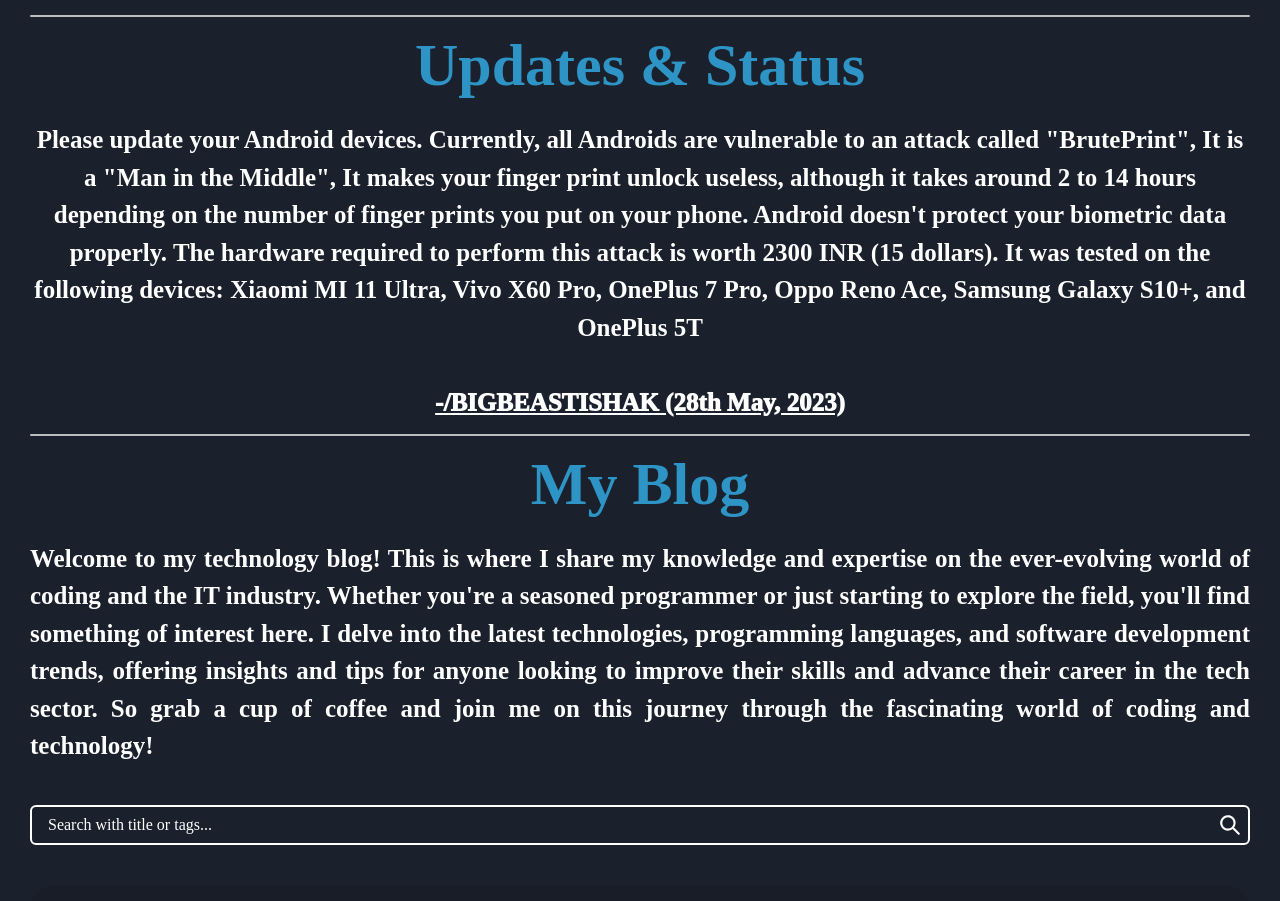
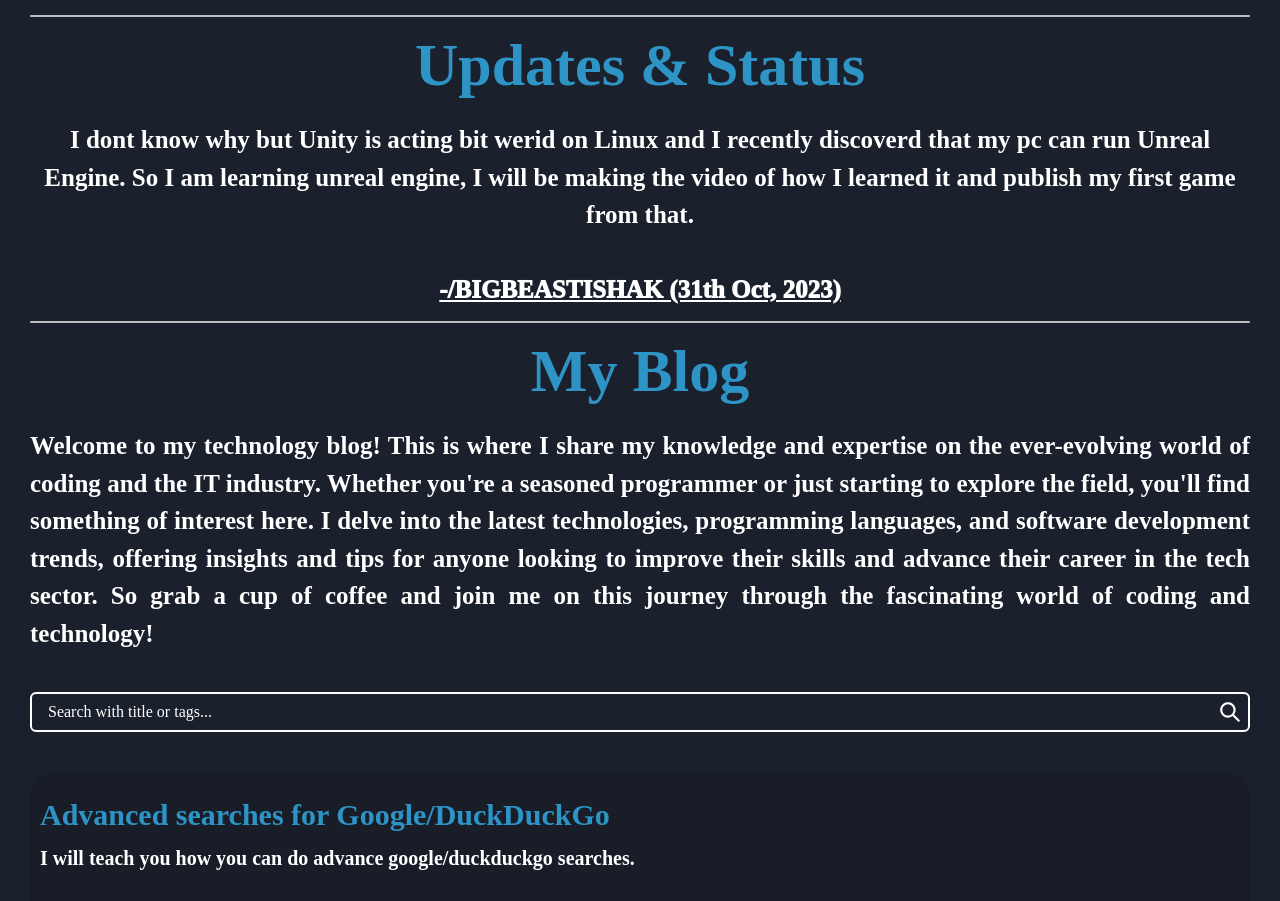
Before and after one commit to BIGBEASTISHANK/bigbeastishank.com, a Next.js app: page / in a window 1280 px wide. Shown: the part 912-1813 px from the top of the page. Built offline with nearby package versions, Linux system fonts and the light colour scheme; a web font is replaced by a local one.

Commit message:
Updated Updates

```diff
--- a/src/components/Updates/index.jsx
+++ b/src/components/Updates/index.jsx
@@ -42,15 +42,7 @@ export default function Updates() {
           fontWeight="700"
           textAlign={"center"}
         >
-          Please update your Android devices. Currently, all Androids are
-          vulnerable to an attack called &quot;BrutePrint&quot;, It is a &quot;Man in the
-          Middle&quot;, It makes your finger print unlock useless, although it takes
-          around 2 to 14 hours depending on the number of finger prints you put
-          on your phone. Android doesn&apos;t protect your biometric data properly.
-          The hardware required to perform this attack is worth 2300 INR (15
-          dollars). It was tested on the following devices: Xiaomi MI 11 Ultra,
-          Vivo X60 Pro, OnePlus 7 Pro, Oppo Reno Ace, Samsung Galaxy S10+, and
-          OnePlus 5T
+          I dont know why but Unity is acting bit werid on Linux and I recently discoverd that my pc can run Unreal Engine. So I am learning unreal engine, I will be making the video of how I learned it and publish my first game from that.
           <br />
           <br />
           <Text fontWeight={"1000"} textDecoration={"underline"}>
@@ -59,7 +51,7 @@ export default function Updates() {
               href={"/github"}
               target={"_blank"}
             >
-              -/BIGBEASTISHAK (28th May, 2023)
+              -/BIGBEASTISHAK (31th Oct, 2023)
             </Link>
           </Text>
         </Box>
```
